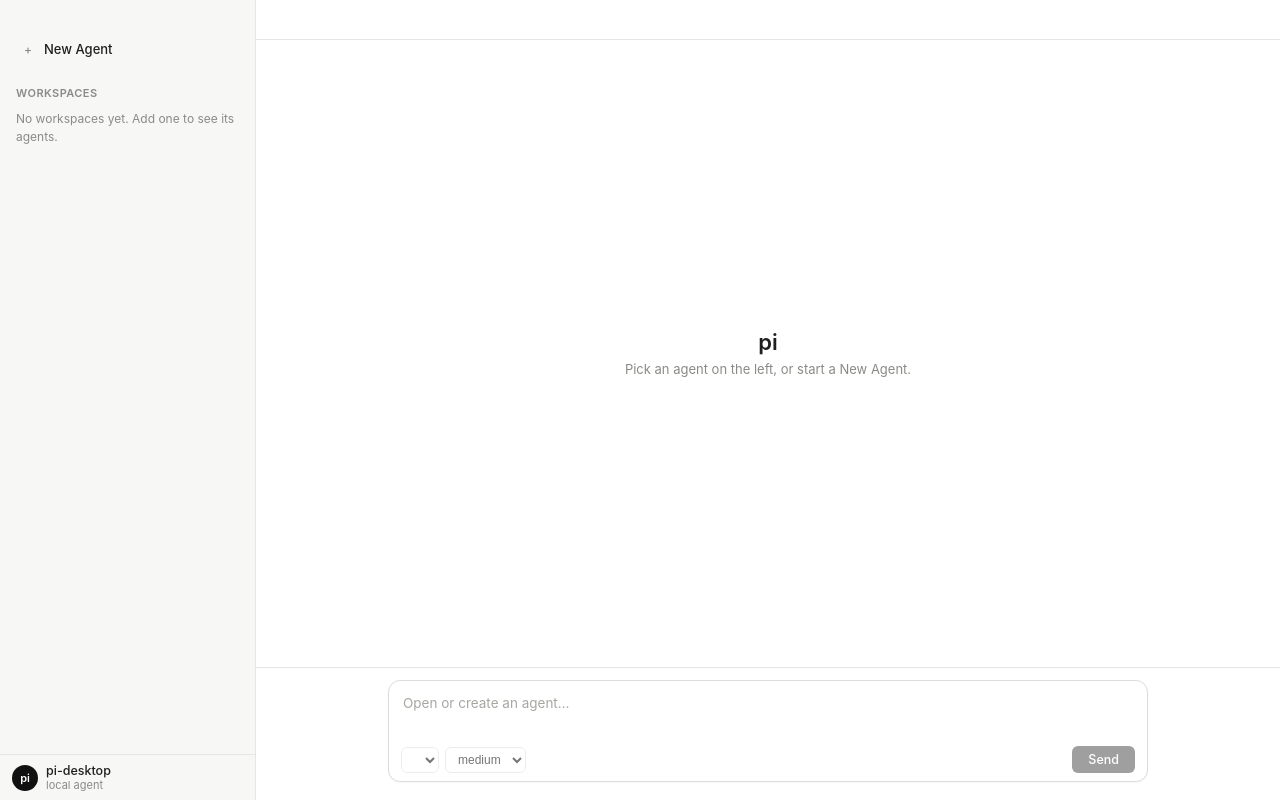
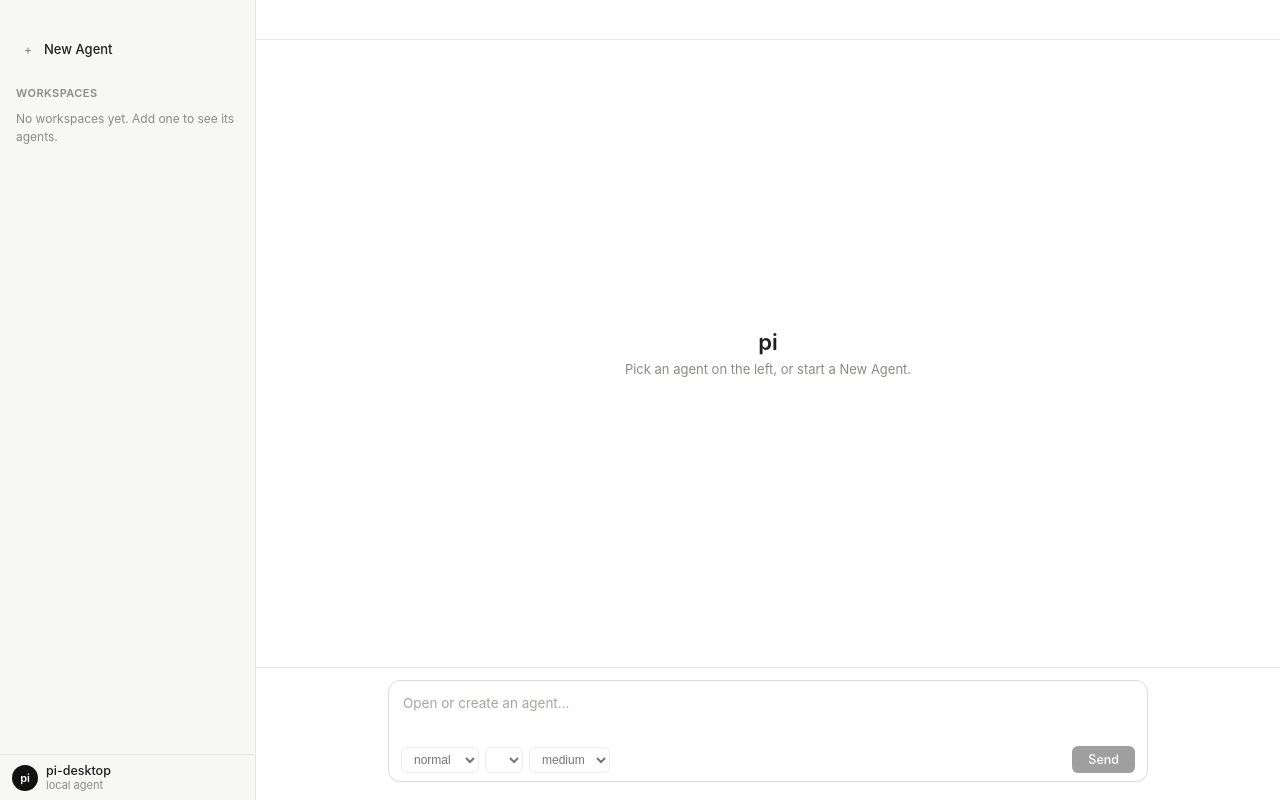
Before and after one commit to potts99/pi-desktop, a React (Vite) app: page / in a window 1280 px wide. Built offline with nearby package versions, Linux system fonts and the light colour scheme.

Commit message:
feat: Phase 1 (syntax+terminal CSS tokens) + Phase 2 (agent modes: normal/agent/yolo/manual)

```diff
--- a/src/main/ipc.ts
+++ b/src/main/ipc.ts
@@ -49,6 +49,7 @@ export function registerIpc(getWindow: () => BrowserWindow | null): void {
   ipcMain.handle("setModel", (_e, key: string, provider: string, id: string) => rt.setModel(key, provider, id));
   ipcMain.handle("getSessionState", (_e, key: string) => rt.getSessionState(key));
   ipcMain.handle("setThinkingLevel", (_e, key: string, level) => rt.setThinkingLevel(key, level));
+  ipcMain.handle("setMode", (_e, key: string, mode) => rt.setMode(key, mode));
   ipcMain.handle("cycleThinkingLevel", (_e, key: string) => rt.cycleThinkingLevel(key));
   ipcMain.handle("forkSession", (_e, key: string, entryId: string) => rt.forkSession(key, entryId));
   ipcMain.handle("cloneSession", (_e, key: string) => rt.cloneSession(key));
--- a/src/preload/index.ts
+++ b/src/preload/index.ts
@@ -12,6 +12,7 @@ const api: Api = {
   getModels: (k) => ipcRenderer.invoke("getModels", k),
   setModel: (k, p, i) => ipcRenderer.invoke("setModel", k, p, i),
   getSessionState: (k) => ipcRenderer.invoke("getSessionState", k),
+  setMode: (k, mode) => ipcRenderer.invoke("setMode", k, mode),
   setThinkingLevel: (k, level) => ipcRenderer.invoke("setThinkingLevel", k, level),
   cycleThinkingLevel: (k) => ipcRenderer.invoke("cycleThinkingLevel", k),
   forkSession: (k, entryId) => ipcRenderer.invoke("forkSession", k, entryId),
--- a/src/renderer/App.tsx
+++ b/src/renderer/App.tsx
@@ -59,12 +59,14 @@ export default function App() {
           disabled={!s.activeKey}
           streaming={s.streaming}
           models={s.models}
+          mode={s.mode}
           thinkingLevel={s.thinkingLevel}
           thinkingLevels={s.thinkingLevels}
           queue={s.queue}
           onSend={s.send}
           onStop={s.abort}
           onModel={(p, i) => s.activeKey && window.pi.setModel(s.activeKey, p, i)}
+          onMode={s.setMode}
           onThinking={s.setThinkingLevel}
           onCycleThinking={s.cycleThinking}
         />
--- a/src/renderer/components/InputBar.tsx
+++ b/src/renderer/components/InputBar.tsx
@@ -1,28 +1,34 @@
 import { useState } from "react";
-import type { ModelChoice, QueueState, ThinkingLevel } from "../../shared/types.ts";
+import type { AgentMode, ModelChoice, QueueState, ThinkingLevel } from "../../shared/types.ts";
+
+const modes: AgentMode[] = ["normal", "agent", "yolo", "manual"];
 
 export function InputBar({
   disabled,
   streaming,
   models,
+  mode,
   thinkingLevel,
   thinkingLevels,
   queue,
   onSend,
   onStop,
   onModel,
+  onMode,
   onThinking,
   onCycleThinking,
 }: {
   disabled: boolean;
   streaming: boolean;
   models: ModelChoice[];
+  mode: AgentMode;
   thinkingLevel: ThinkingLevel;
   thinkingLevels: ThinkingLevel[];
   queue: QueueState;
   onSend: (text: string, mode: "prompt" | "steer" | "followUp") => void;
   onStop: () => void;
   onModel: (provider: string, id: string) => void;
+  onMode: (mode: AgentMode) => void;
   onThinking: (level: ThinkingLevel) => void;
   onCycleThinking: () => void;
 }) {
@@ -53,6 +59,14 @@ export function InputBar({
         />
         <div className="composer-row">
           <div className="composer-controls">
+            <select
+              className="mode-picker"
+              disabled={disabled}
+              value={mode}
+              onChange={(e) => onMode(e.target.value as AgentMode)}
+            >
+              {modes.map((m) => <option key={m} value={m}>{m}</option>)}
+            </select>
             <select
               className="model-picker"
               disabled={disabled || models.length === 0}
--- a/src/renderer/state/useSessions.ts
+++ b/src/renderer/state/useSessions.ts
@@ -1,5 +1,6 @@
 import { useCallback, useEffect, useRef, useState } from "react";
 import type {
+  AgentMode,
   TranscriptMessage,
   WorkspaceGroup,
   ModelChoice,
@@ -48,6 +49,7 @@ export function useSessions() {
   const [streamingText, setStreamingText] = useState("");
   const [streaming, setStreaming] = useState(false);
   const [models, setModels] = useState<ModelChoice[]>([]);
+  const [mode, setModeState] = useState<AgentMode>("normal");
   const [thinkingLevel, setThinkingLevelState] = useState<ThinkingLevel>("medium");
   const [queue, setQueue] = useState<QueueState>(emptyQueue);
   const [retry, setRetry] = useState<RetryState>({ active: false });
@@ -92,6 +94,7 @@ export function useSessions() {
       else if (ev.kind === "sessionState") {
         if (ev.state.sessionPath !== undefined) setActivePath(ev.state.sessionPath ?? null);
         if (ev.state.thinkingLevel) setThinkingLevelState(ev.state.thinkingLevel);
+        if (ev.state.mode) setModeState(ev.state.mode);
         if (ev.state.isStreaming !== undefined) setStreaming(ev.state.isStreaming);
         if (ev.state.queue) setQueue(ev.state.queue);
       }
@@ -117,6 +120,7 @@ export function useSessions() {
     setActiveKey(sessionKey);
     setActivePath(state.sessionPath ?? ("path" in arg ? arg.path : null));
     setMessages(history ?? []);
+    setModeState(state.mode);
     setStreaming(state.isStreaming);
     setThinkingLevelState(state.thinkingLevel);
     setQueue(state.queue);
@@ -177,10 +181,21 @@ export function useSessions() {
     }
   }, [activeKey]);
 
+  const setMode = useCallback(async (m: AgentMode) => {
+    if (!activeKey || !window.pi) return;
+    try {
+      const applied = await window.pi.setMode(activeKey, m);
+      setModeState(applied);
+    } catch (err) {
+      setError(err instanceof Error ? err.message : String(err));
+    }
+  }, [activeKey]);
+
   const applyReplacement = useCallback((replacement: SessionReplacement) => {
     if (replacement.cancelled) return;
     setActivePath(replacement.sessionPath ?? null);
     setMessages(replacement.messages);
+    setModeState(replacement.mode);
     setThinkingLevelState(replacement.thinkingLevel);
     setStreamingText("");
     setStreaming(false);
@@ -257,6 +272,7 @@ export function useSessions() {
     streaming,
     models,
     thinkingLevel,
+    mode,
     thinkingLevels,
     queue,
     retry,
@@ -266,6 +282,7 @@ export function useSessions() {
     retryLast,
     abort,
     setThinkingLevel,
+    setMode,
     cycleThinking,
     fork,
     clone,
--- a/src/renderer/styles/glass.css
+++ b/src/renderer/styles/glass.css
@@ -380,7 +380,7 @@ button { font-family: inherit; }
 .composer textarea::placeholder { color: var(--cursor-text-quaternary); }
 .composer-row { display: flex; align-items: center; justify-content: space-between; margin-top: 8px; }
 .composer-controls, .stream-actions { display: flex; align-items: center; gap: 6px; min-width: 0; }
-.model-picker, .thinking-picker, .delivery-picker {
+.mode-picker, .model-picker, .thinking-picker, .delivery-picker {
   border: 1px solid var(--cursor-stroke-primary);
   background: var(--cursor-bg);
   color: var(--cursor-text-secondary);
@@ -389,6 +389,7 @@ button { font-family: inherit; }
   font-size: 12px;
   min-width: 0;
 }
+.mode-picker { max-width: 96px; }
 .model-picker { max-width: min(320px, 42vw); }
 .thinking-picker { max-width: 96px; }
 .delivery-picker { max-width: 116px; }
--- a/src/shared/types.ts
+++ b/src/shared/types.ts
@@ -32,6 +32,8 @@ export interface ModelChoice {
   id: string;
 }
 
+export type AgentMode = "normal" | "agent" | "yolo" | "manual";
+
 export type ThinkingLevel = "off" | "minimal" | "low" | "medium" | "high" | "xhigh";
 
 export interface QueueState {
@@ -50,15 +52,16 @@ export interface RetryState {
 export interface SessionState {
   sessionPath?: string;
   thinkingLevel: ThinkingLevel;
+  mode: AgentMode;
   isStreaming: boolean;
   queue: QueueState;
 }
-
 export interface SessionReplacement {
   cancelled: boolean;
   sessionPath?: string;
   messages: TranscriptMessage[];
   thinkingLevel: ThinkingLevel;
+  mode: AgentMode;
 }
 
 // Events pushed main -> renderer for an open session.
@@ -83,6 +86,7 @@ export interface Api {
   getModels(sessionKey: string): Promise<ModelChoice[]>;
   setModel(sessionKey: string, provider: string, id: string): Promise<void>;
   getSessionState(sessionKey: string): Promise<SessionState>;
+  setMode(sessionKey: string, mode: AgentMode): Promise<AgentMode>;
   setThinkingLevel(sessionKey: string, level: ThinkingLevel): Promise<ThinkingLevel>;
   cycleThinkingLevel(sessionKey: string): Promise<ThinkingLevel | null>;
   forkSession(sessionKey: string, entryId: string): Promise<SessionReplacement>;
```
Also changed, not shown: src/main/session-runtime.ts (+21 -5 lines).
